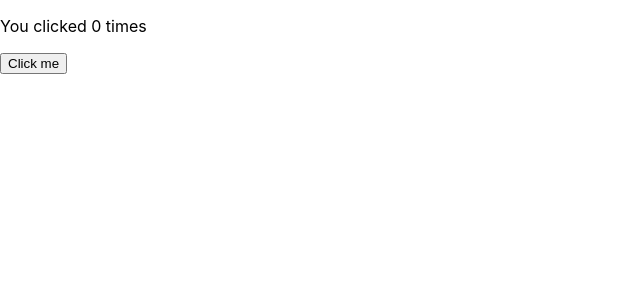
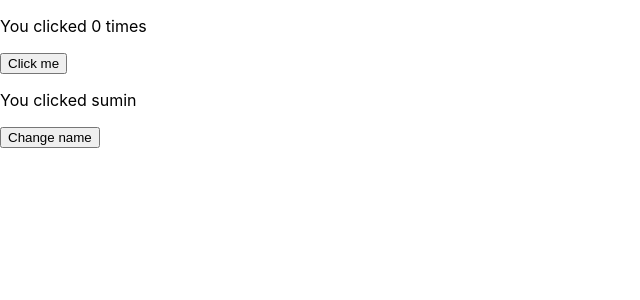
Before and after one commit to milk717/react-study, a React (Create React App) app: page / in a window 1280 px wide. Shown: the top 300 px of the page, without its empty margins (0-640 px from the left). Built offline with nearby package versions, Linux system fonts and the light colour scheme.

Commit message:
Hook: useState_state 여러개

```diff
--- a/src/index.js
+++ b/src/index.js
@@ -8,12 +8,18 @@ const root = ReactDOM.createRoot(document.getElementById('root'));
 
 function Example(){
     const [count, setCount] = useState(0);
+    const [name, setName] = useState('sumin');
 
     return(
         <div>
             <p>You clicked {count} times</p>
             <button onClick={()=>setCount(count + 1)}>
                 Click me
+            </button>
+
+            <p>You clicked {name}</p>
+            <button onClick={()=>setName(name + '수민')}>
+                Change name
             </button>
         </div>
     );
```
